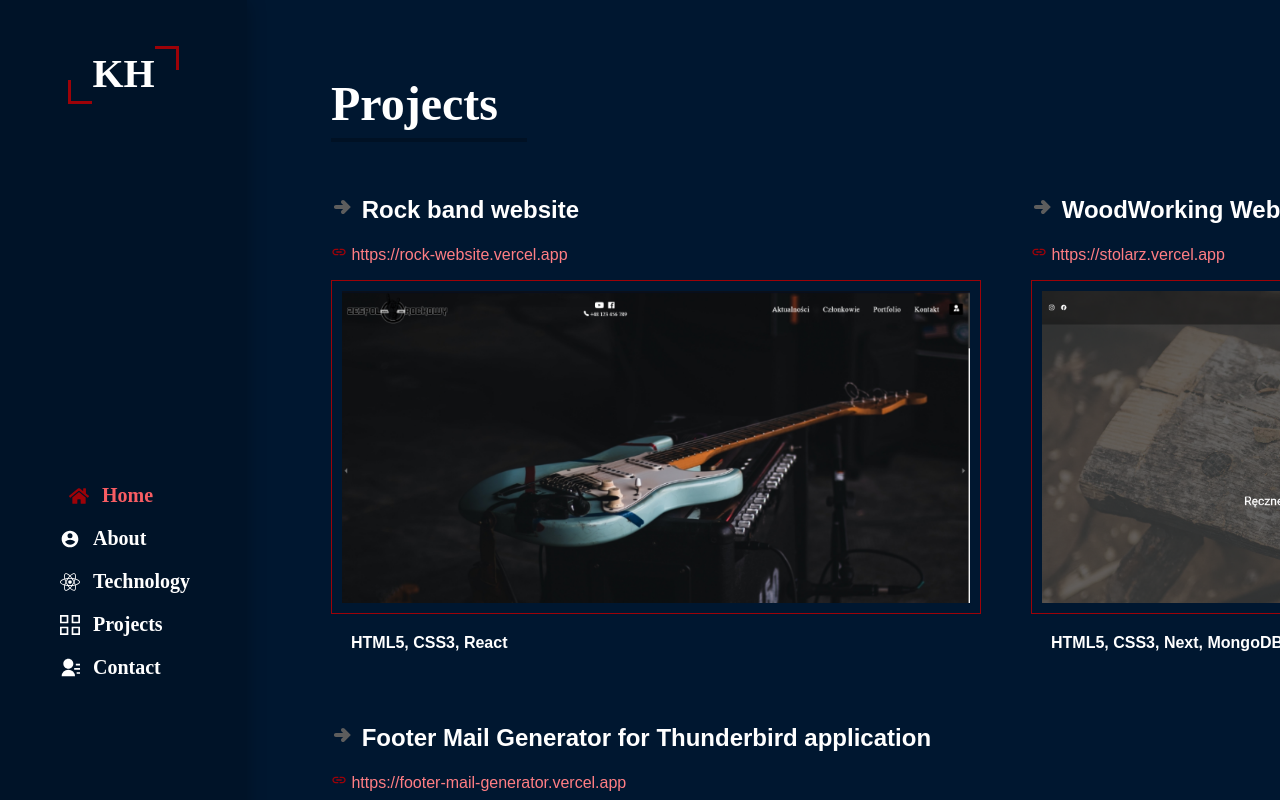
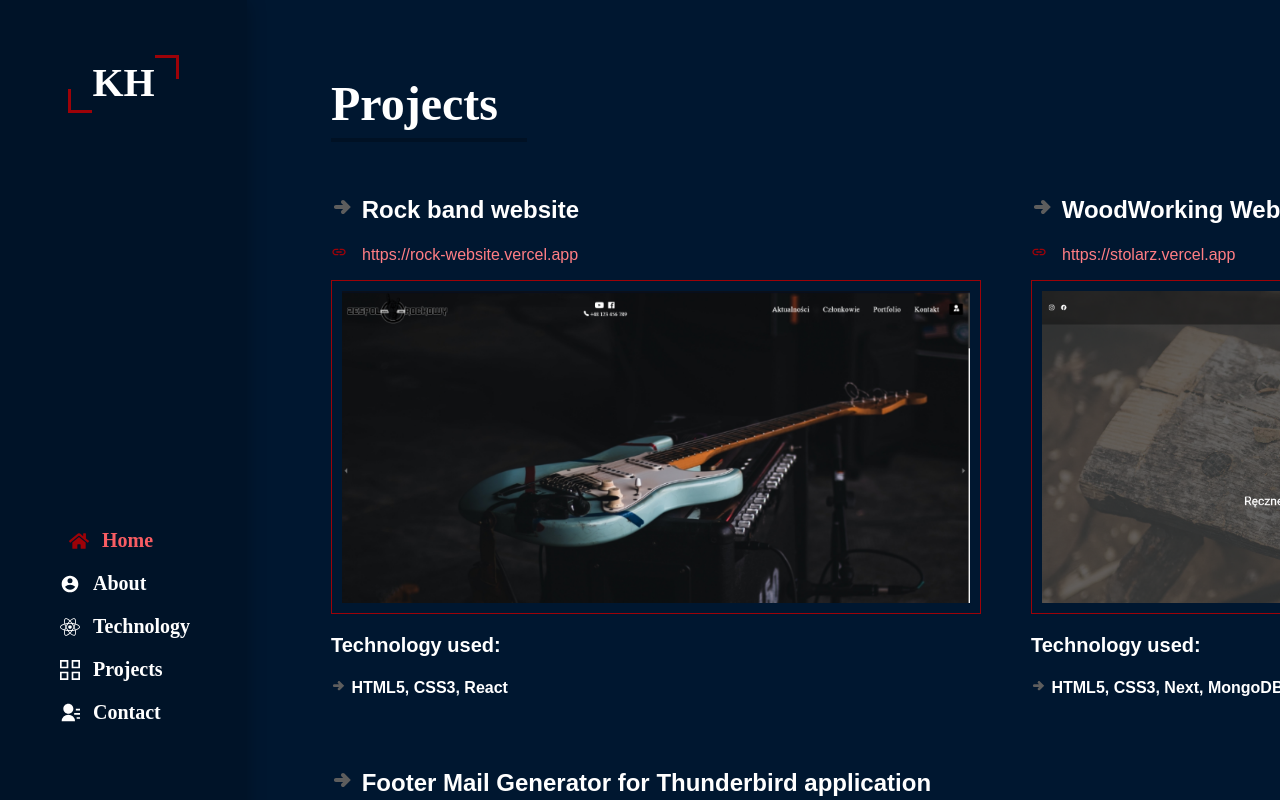
Before and after one commit to Ombre56/Portfolio, a Next.js app: page /projects in a window 1280 px wide. Shown: the top 800 px of the page. Built offline with nearby package versions, Linux system fonts and the light colour scheme.

Commit message:
Added hyperlinks to project links

```diff
--- a/components/ProjectsGrid.jsx
+++ b/components/ProjectsGrid.jsx
@@ -11,7 +11,14 @@ export default function ProjectsGrid() {
         return (
           <Grid key={id}>
             <h2><TiArrowRightThick className="arrow"/> {title}</h2>
-            <Url><MdOutlineLink className="link" /> {url}</Url>
+            <Url>
+              <MdOutlineLink className="link" />
+              <a
+                href={url}
+                target="_blank"
+                rel='noreferrer'
+              >{url}</a>
+            </Url>
             <div className="image-container">
               <Image
                 src={image}
@@ -22,7 +29,7 @@ export default function ProjectsGrid() {
               />
             </div>
             <Technology>
-              {technology}
+              <p>Technology used:</p> <TiArrowRightThick className="arrow"/> {technology}
             </Technology>
           </Grid>
         )
@@ -61,9 +68,15 @@ const Grid = styled.div`
 
 const Url = styled.p`
   color: #FF7E84;
+  a{
+    padding-left: .9375rem;
+  }
 `;
 
 const Technology = styled.div`
   font-weight: bold;
-  padding-left: 1.25rem;
+  /* padding-left: 1.25rem; */
+  p{
+    font-size: 1.25rem;
+  }
 `;
```
